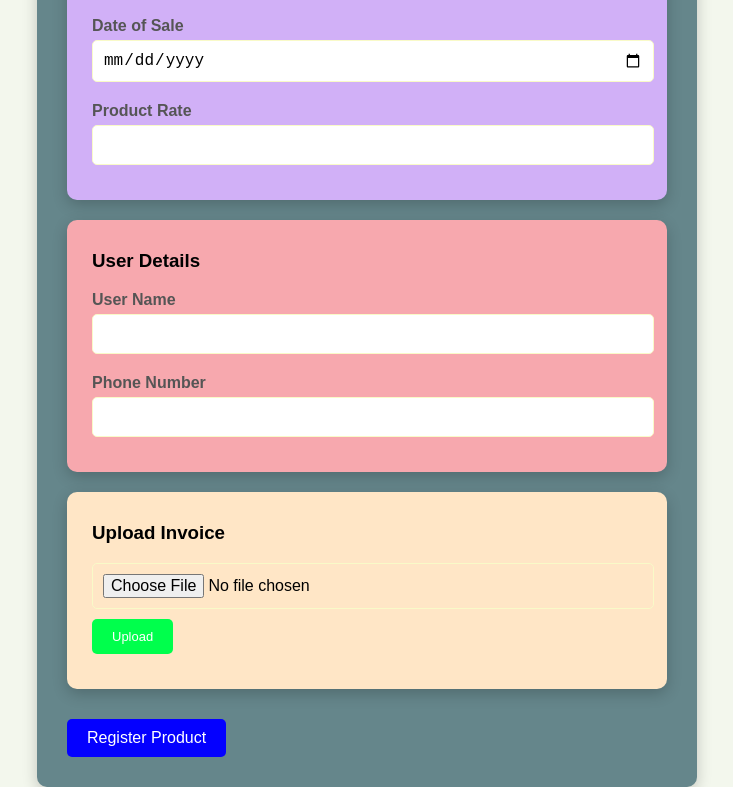
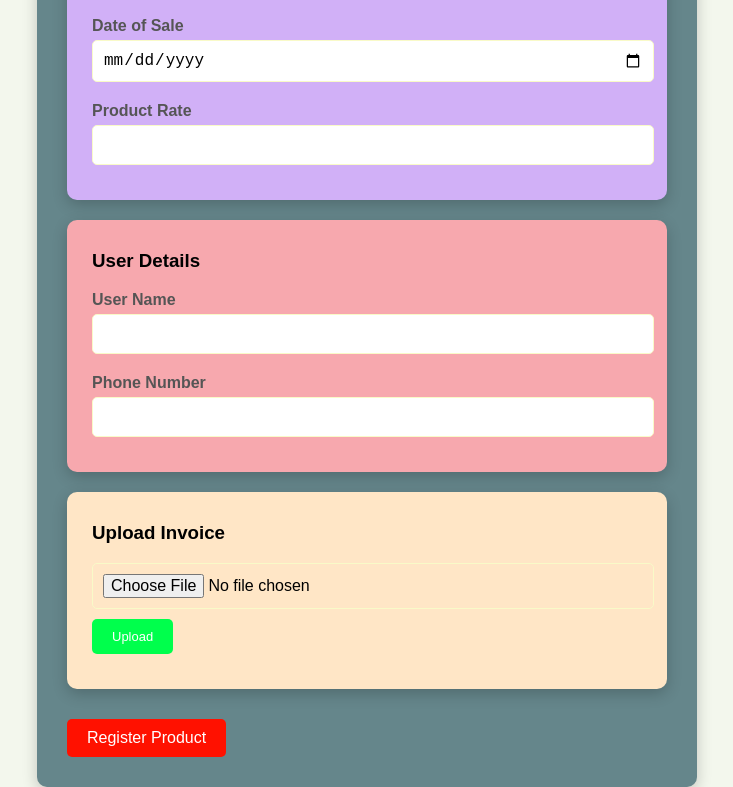
Before and after one commit to kvyvk/Qr_Reg, a plain HTML site: page index.html in a window 1280 px wide. In both pictures the pointer is over the button "Register Product". Shown: the part 834-1621 px from the top of the page, without its empty margins (273-1006 px from the left). Drawn offline with Linux system fonts and the light colour scheme.

Commit message:
after adding button clr

```diff
--- a/index.html
+++ b/index.html
@@ -63,7 +63,7 @@
         }
 
         .submit-btn {
-            background-color: #0011ff;
+            background-color: rgb(0, 4, 255);
             color: #fff;
             border: none;
             border-radius: 5px;
@@ -88,7 +88,7 @@
         }
 
         .submit-btn:hover {
-            background-color: hsl(241, 100%, 50%);
+            background-color: hwb(4 0% 0%);
         }
 
         .card {
```
